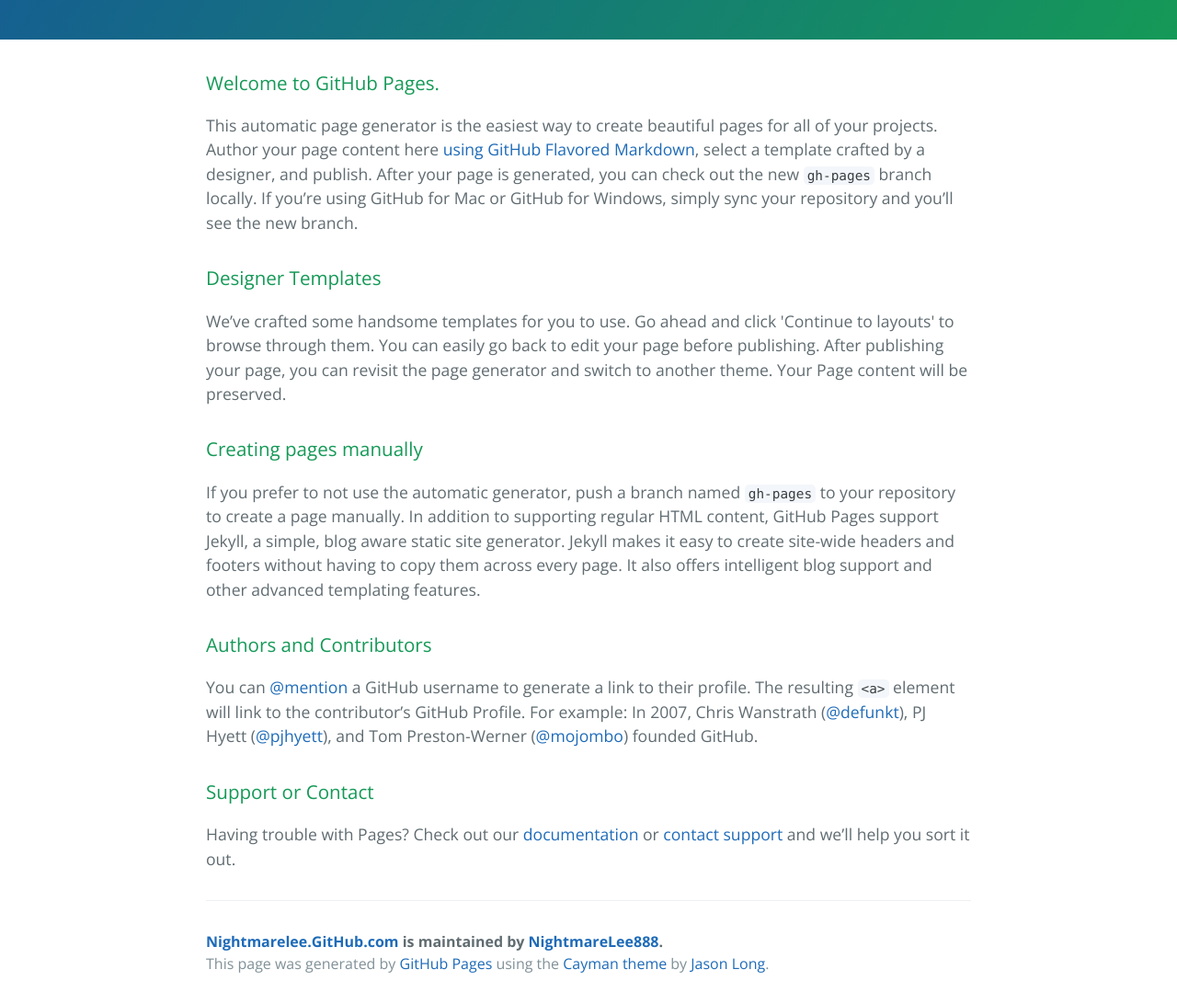
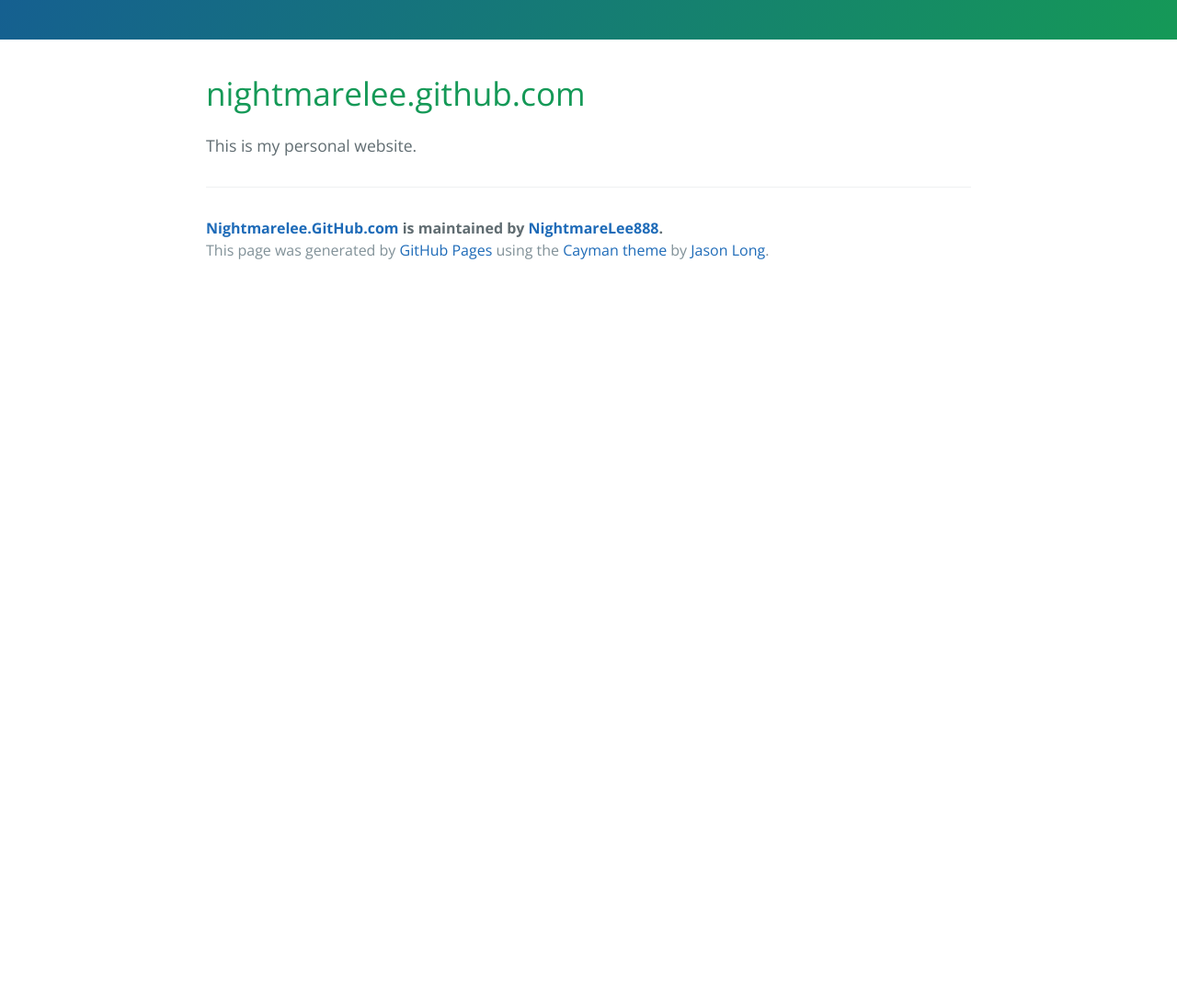
Before and after one commit to NightmareLee888/nightmarelee.github.com, a plain HTML site: page index.html in a window 1280 px wide. Shown: the part 340-1432 px from the top of the page at 92% size. After the commit the page ends 800 px from the top, so only its background shows below. Drawn offline with nearby package versions, Linux system fonts and the light colour scheme.

```diff
--- a/index.html
+++ b/index.html
@@ -19,30 +19,10 @@
     </section>
 
     <section class="main-content">
-      <h3>
-<a id="welcome-to-github-pages" class="anchor" href="#welcome-to-github-pages" aria-hidden="true"><span class="octicon octicon-link"></span></a>Welcome to GitHub Pages.</h3>
+      <h1>
+<a id="nightmareleegithubcom" class="anchor" href="#nightmareleegithubcom" aria-hidden="true"><span class="octicon octicon-link"></span></a>nightmarelee.github.com</h1>
 
-<p>This automatic page generator is the easiest way to create beautiful pages for all of your projects. Author your page content here <a href="https://guides.github.com/features/mastering-markdown/">using GitHub Flavored Markdown</a>, select a template crafted by a designer, and publish. After your page is generated, you can check out the new <code>gh-pages</code> branch locally. If you’re using GitHub for Mac or GitHub for Windows, simply sync your repository and you’ll see the new branch.</p>
-
-<h3>
-<a id="designer-templates" class="anchor" href="#designer-templates" aria-hidden="true"><span class="octicon octicon-link"></span></a>Designer Templates</h3>
-
-<p>We’ve crafted some handsome templates for you to use. Go ahead and click 'Continue to layouts' to browse through them. You can easily go back to edit your page before publishing. After publishing your page, you can revisit the page generator and switch to another theme. Your Page content will be preserved.</p>
-
-<h3>
-<a id="creating-pages-manually" class="anchor" href="#creating-pages-manually" aria-hidden="true"><span class="octicon octicon-link"></span></a>Creating pages manually</h3>
-
-<p>If you prefer to not use the automatic generator, push a branch named <code>gh-pages</code> to your repository to create a page manually. In addition to supporting regular HTML content, GitHub Pages support Jekyll, a simple, blog aware static site generator. Jekyll makes it easy to create site-wide headers and footers without having to copy them across every page. It also offers intelligent blog support and other advanced templating features.</p>
-
-<h3>
-<a id="authors-and-contributors" class="anchor" href="#authors-and-contributors" aria-hidden="true"><span class="octicon octicon-link"></span></a>Authors and Contributors</h3>
-
-<p>You can <a href="https://github.com/blog/821" class="user-mention">@mention</a> a GitHub username to generate a link to their profile. The resulting <code>&lt;a&gt;</code> element will link to the contributor’s GitHub Profile. For example: In 2007, Chris Wanstrath (<a href="https://github.com/defunkt" class="user-mention">@defunkt</a>), PJ Hyett (<a href="https://github.com/pjhyett" class="user-mention">@pjhyett</a>), and Tom Preston-Werner (<a href="https://github.com/mojombo" class="user-mention">@mojombo</a>) founded GitHub.</p>
-
-<h3>
-<a id="support-or-contact" class="anchor" href="#support-or-contact" aria-hidden="true"><span class="octicon octicon-link"></span></a>Support or Contact</h3>
-
-<p>Having trouble with Pages? Check out our <a href="https://help.github.com/pages">documentation</a> or <a href="https://github.com/contact">contact support</a> and we’ll help you sort it out.</p>
+<p>This is my personal website.</p>
 
       <footer class="site-footer">
         <span class="site-footer-owner"><a href="https://github.com/NightmareLee888/nightmarelee.github.com">Nightmarelee.GitHub.com</a> is maintained by <a href="https://github.com/NightmareLee888">NightmareLee888</a>.</span>
```
Also changed, not shown: params.json (+1 -1 lines).
